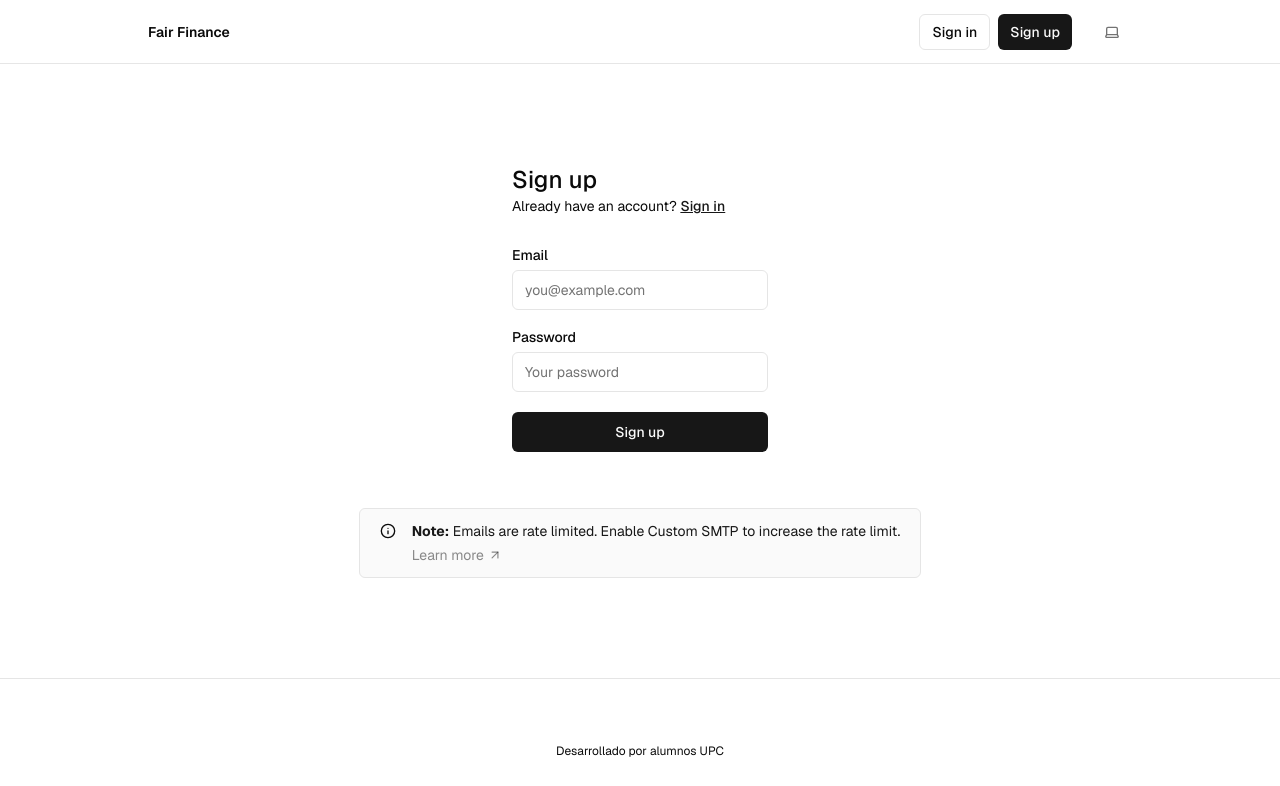
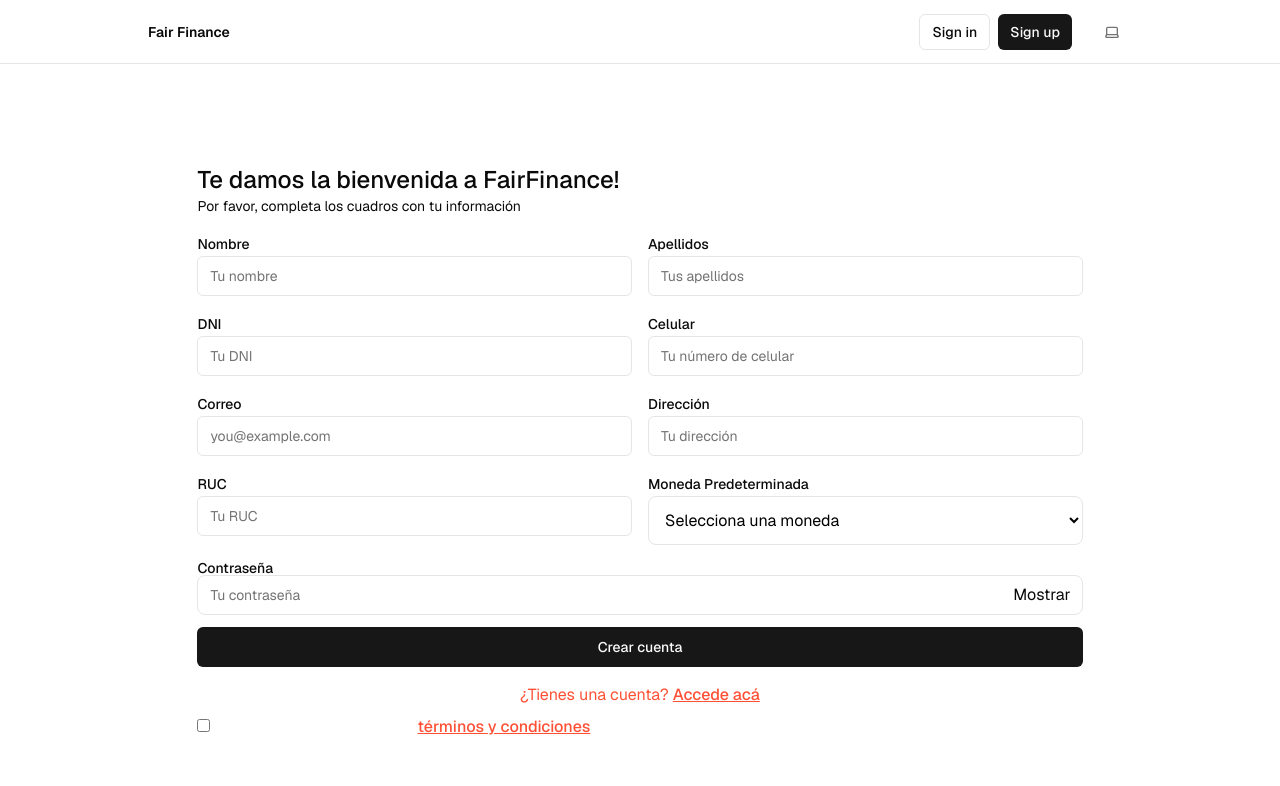
Before and after one commit to FairFinance-Grupo-6/FairFinance, a Next.js app: page /sign-up in a window 1280 px wide. Shown: the top 786 px of the page. Built offline with nearby package versions, Linux system fonts and the light colour scheme; no server answers.

Commit message:
update(register): new registration fields

```diff
--- a/src/app/(auth-pages)/sign-up/page.tsx
+++ b/src/app/(auth-pages)/sign-up/page.tsx
@@ -1,3 +1,5 @@
+"use client";
+
 import { signUpAction } from "@/app/actions";
 import { FormMessage, type Message } from "@/components/form-message";
 import { SubmitButton } from "@/components/submit-button";
@@ -5,8 +7,32 @@ import { Input } from "@/components/ui/input";
 import { Label } from "@/components/ui/label";
 import Link from "next/link";
 import { SmtpMessage } from "../smtp-message";
+import { useState } from "react";
 
 export default function Signup({ searchParams }: { searchParams: Message }) {
+  const [formData, setFormData] = useState({
+    firstName: "",
+    lastName: "",
+    dni: "",
+    phone: "",
+    email: "",
+    address: "",
+    ruc: "",
+    password: "",
+    confirmPassword: "",
+    currency: "",
+  });
+
+  const [showPassword, setShowPassword] = useState(false);
+
+  const handleChange = (e: React.ChangeEvent<HTMLInputElement>) => {
+    setFormData({ ...formData, [e.target.name]: e.target.value });
+  };
+
+  const handleTogglePassword = () => {
+    setShowPassword(!showPassword);
+  };
+
   if ("message" in searchParams) {
     return (
       <div className="w-full flex-1 flex items-center h-screen sm:max-w-md justify-center gap-2 p-4">
@@ -17,30 +43,161 @@ export default function Signup({ searchParams }: { searchParams: Message }) {
 
   return (
     <>
-      <form className="flex flex-col min-w-64 max-w-64 mx-auto">
-        <h1 className="text-2xl font-medium">Sign up</h1>
-        <p className="text-sm text text-foreground">
-          Already have an account?{" "}
-          <Link className="text-primary font-medium underline" href="/sign-in">
-            Sign in
+      <form className="flex flex-col min-w-80 max-w-90 mx-auto">
+        <h1 className="text-2xl font-medium">Te damos la bienvenida a FairFinance!</h1>
+        <p className="text-sm text text-foreground mb-4">
+          Por favor, completa los cuadros con tu información
+        </p>
+
+        {/* Diseño de 2 columnas */}
+        <div className="grid grid-cols-1 md:grid-cols-2 gap-4">
+          {/* Nombre */}
+          <div>
+            <Label htmlFor="firstName">Nombre</Label>
+            <Input
+              name="firstName"
+              placeholder="Tu nombre"
+              value={formData.firstName}
+              onChange={handleChange}
+              required
+            />
+          </div>
+
+          {/* Apellidos */}
+          <div>
+            <Label htmlFor="lastName">Apellidos</Label>
+            <Input
+              name="lastName"
+              placeholder="Tus apellidos"
+              value={formData.lastName}
+              onChange={handleChange}
+              required
+            />
+          </div>
+
+          {/* DNI */}
+          <div>
+            <Label htmlFor="dni">DNI</Label>
+            <Input
+              name="dni"
+              placeholder="Tu DNI"
+              value={formData.dni}
+              onChange={handleChange}
+              required
+            />
+          </div>
+
+          {/* Celular */}
+          <div>
+            <Label htmlFor="phone">Celular</Label>
+            <Input
+              name="phone"
+              placeholder="Tu número de celular"
+              value={formData.phone}
+              onChange={handleChange}
+              required
+            />
+          </div>
+
+          {/* Correo */}
+          <div>
+            <Label htmlFor="email">Correo</Label>
+            <Input
+              type="email"
+              name="email"
+              placeholder="you@example.com"
+              value={formData.email}
+              onChange={handleChange}
+              required
+            />
+          </div>
+
+          {/* Dirección */}
+          <div>
+            <Label htmlFor="address">Dirección</Label>
+            <Input
+              name="address"
+              placeholder="Tu dirección"
+              value={formData.address}
+              onChange={handleChange}
+              required
+            />
+          </div>
+
+          {/* RUC */}
+          <div>
+            <Label htmlFor="ruc">RUC</Label>
+            <Input
+              name="ruc"
+              placeholder="Tu RUC"
+              value={formData.ruc}
+              onChange={handleChange}
+              required
+            />
+          </div>
+
+          <div>
+            <Label htmlFor="currency">Moneda Predeterminada</Label>
+            <select
+              name="currency"
+              value={formData.currency}
+              onChange={handleChange}
+              className="w-full p-3 bg-white text-black rounded-lg border"
+              required
+            >
+              <option value="">Selecciona una moneda</option>
+              <option value="PEN">PEN - Soles</option>
+              <option value="USD">USD - Dólares</option>
+              <option value="EUR">EUR - Euros</option>
+            </select>
+          </div>
+        </div>
+
+        {/* Contraseña */}
+        <Label htmlFor="password" className="mt-4">Contraseña</Label>
+        <div className="relative mb-3">
+          <Input
+            type={showPassword ? "text" : "password"}
+            name="password"
+            placeholder="Tu contraseña"
+            value={formData.password}
+            onChange={handleChange}
+            minLength={6}
+            required
+            className="w-full p-3 bg-white text-black rounded-lg border"
+          />
+          <button
+            type="button"
+            onClick={handleTogglePassword}
+            className="absolute inset-y-0 right-0 flex items-center pr-3"
+          >
+            {showPassword ? "Ocultar" : "Mostrar"}
+          </button>
+        </div>
+
+        {/* Botón de Registro */}
+        <SubmitButton formAction={signUpAction} pendingText="Creando cuenta...">
+          Crear cuenta
+        </SubmitButton>
+
+        {/* Mensajes de validación */}
+        <FormMessage message={searchParams} />
+
+        {/* Texto final */}
+        <p className="mt-4 text-center text-[#FF5035]">
+          ¿Tienes una cuenta?{" "}
+          <Link href="/sign-in" className="underline font-medium">
+            Accede acá
           </Link>
         </p>
-        <div className="flex flex-col gap-2 [&>input]:mb-3 mt-8">
-          <Label htmlFor="email">Email</Label>
-          <Input name="email" placeholder="you@example.com" required />
-          <Label htmlFor="password">Password</Label>
-          <Input
-            type="password"
-            name="password"
-            placeholder="Your password"
-            minLength={6}
-            required
-          />
-          <SubmitButton formAction={signUpAction} pendingText="Signing up...">
-            Sign up
-          </SubmitButton>
-          <FormMessage message={searchParams} />
-        </div>
+
+        <p className="mt-2 text-center text-white">
+          <input type="checkbox" required /> Reconozco que he leído los{" "}
+          <Link href="/terms" className="underline font-medium text-[#FF5035]">
+            términos y condiciones
+          </Link>{" "}
+          de Fair Service y acepto recibir correos electrónicos de la empresa.
+        </p>
       </form>
       <SmtpMessage />
     </>
--- /dev/null
+++ b/src/app/dashboard/page.tsx
@@ -0,0 +1,37 @@
+"use client";
+
+import { useEffect, useState } from "react";
+import { useRouter } from "next/navigation";
+
+// Define un usuario constante
+const mockUser = {
+  email: "usuario@example.com",
+  name: "Usuario Ejemplo",
+};
+
+export default function Dashboard() {
+  const [user, setUser] = useState<typeof mockUser | null>(null); // Cambia el tipo aquí
+  const router = useRouter();
+
+  useEffect(() => {
+    // Simula la autenticación y establece el usuario
+    const checkUser = () => {
+      // Aquí simplemente asignamos el usuario constante
+      setUser(mockUser);
+    };
+
+    checkUser();
+  }, []);
+
+  if (!user) {
+    return <div>Loading...</div>; // Mientras se establece el usuario
+  }
+
+  return (
+    <div className="p-4">
+      <h1 className="text-2xl font-semibold">Bienvenido a tu Dashboard, {user.name}</h1>
+      <p>Email: {user.email}</p>
+      {/* Aquí puedes agregar más contenido del Dashboard */}
+    </div>
+  );
+}
--- a/src/components/ui/badge.tsx
+++ b/src/components/ui/badge.tsx
@@ -1,7 +1,7 @@
 import type * as React from "react";
 import { cva, type VariantProps } from "class-variance-authority";
 
-import { cn } from "@/../lib/utils";
+import { cn } from "@/lib/utils";
 
 const badgeVariants = cva(
   "inline-flex items-center rounded-full border px-2.5 py-0.5 text-xs font-semibold transition-colors focus:outline-none focus:ring-2 focus:ring-ring focus:ring-offset-2",
--- a/src/components/ui/button.tsx
+++ b/src/components/ui/button.tsx
@@ -2,7 +2,7 @@ import * as React from "react";
 import { Slot } from "@radix-ui/react-slot";
 import { cva, type VariantProps } from "class-variance-authority";
 
-import { cn } from "@/../lib/utils";
+import { cn } from "@/lib/utils";
 
 const buttonVariants = cva(
   "inline-flex items-center justify-center whitespace-nowrap rounded-md text-sm font-medium ring-offset-background transition-colors focus-visible:outline-none focus-visible:ring-2 focus-visible:ring-ring focus-visible:ring-offset-2 disabled:pointer-events-none disabled:opacity-50",
--- a/src/components/ui/dropdown-menu.tsx
+++ b/src/components/ui/dropdown-menu.tsx
@@ -4,7 +4,7 @@ import * as React from "react";
 import * as DropdownMenuPrimitive from "@radix-ui/react-dropdown-menu";
 import { Check, ChevronRight, Circle } from "lucide-react";
 
-import { cn } from "@/../lib/utils";
+import { cn } from "@/lib/utils";
 
 const DropdownMenu = DropdownMenuPrimitive.Root;
 
```
Also changed, not shown: src/lib/utils.ts (renamed from lib/utils.ts), 2 other files (tests, documents, lock files or other folders).
